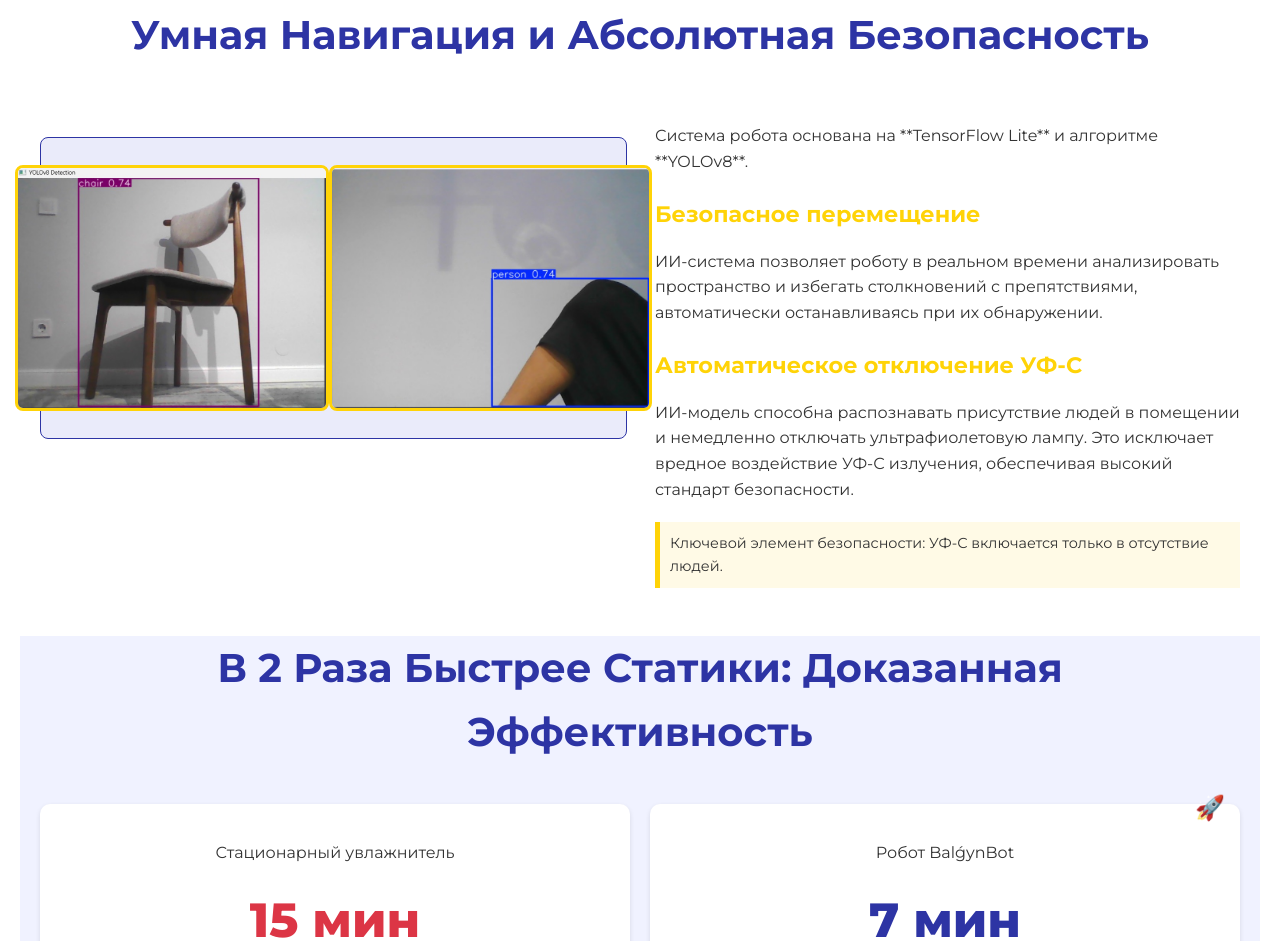
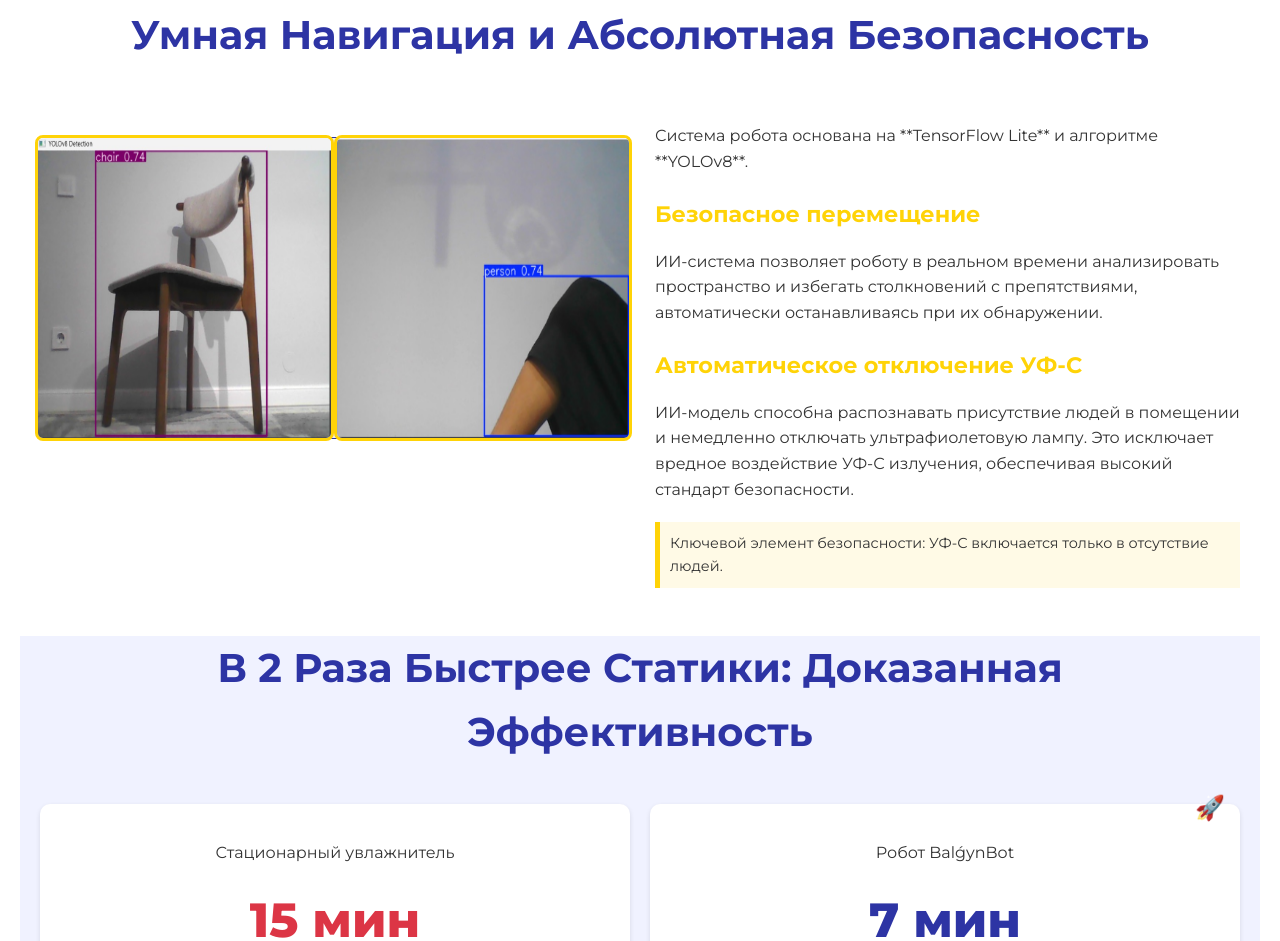
Before and after one commit to BalgynBot/Site, a plain HTML site: page index.html in a window 1280 px wide. Shown: the part 1718-2659 px from the top of the page. Drawn offline with Linux system fonts and the light colour scheme.

Commit message:
Update index.html

```diff
--- a/index.html
+++ b/index.html
@@ -73,7 +73,7 @@
          color: var(--white);
          padding: 100px 0 60px 0;
          text-align: center;
-         clip-path: polygon(0 0, 100% 0, 100% 90%, 0 100%);
+         /* ИСПРАВЛЕНИЕ: УБРАН clip-path для ровного фона */
       }
 
       #hero h1 {
@@ -352,59 +352,48 @@
 
          /* НОВЫЕ СТИЛИ ДЛЯ РАБОТЫ С НЕСКОЛЬКИМИ ИЗОБРАЖЕНИЯМИ */
          .image-gallery-mobile-scroll {
-            display: flex;
-            /* Делаем их строкой */
-            gap: 10px;
-            /* Добавляем небольшой отступ между изображениями */
-            overflow-x: auto;
-            /* Разрешаем горизонтальную прокрутку */
-            padding-bottom: 5px;
-            /* Небольшой отступ, чтобы не обрезался скроллбар */
-            width: 100%;
-            /* Занимаем всю ширину */
-            justify-content: flex-start;
-            /* Начинаем слева */
+            display: flex; /* Делаем их строкой */
+            gap: 10px; /* Добавляем небольшой отступ между изображениями */
+            overflow-x: auto; /* Разрешаем горизонтальную прокрутку */
+            padding-bottom: 5px; /* Небольшой отступ, чтобы не обрезался скроллбар */
+            width: 100%; /* Занимаем всю ширину */
+            justify-content: flex-start; /* Начинаем слева */
          }
 
          /* Изображения внутри галереи */
          .image-gallery-mobile-scroll img {
-            min-width: 80%;
-            /* Каждое изображение занимает 80% ширины, чтобы можно было скроллить */
+            min-width: 80%; /* Каждое изображение занимает 80% ширины, чтобы можно было скроллить */
             height: auto;
          }
 
          /* Скрываем второе и последующие изображения, если не нужен скролл */
          .hide-on-mobile {
-            display: none !important;
+             display: none !important;
          }
 
-         /* Исправление: Одиночные изображения в плейсхолдере (например, AI block), чтобы они занимали всю ширину */
-         .image-placeholder-small img:not(.image-gallery-mobile-scroll img):not(.hide-on-mobile) {
-            max-width: 100% !important;
-            height: 100% !important;
-            object-fit: contain;
-            /* Важно: переопределяем инлайн-стили, которые могли быть слишком ограничительными */
+         /* Для одиночных изображений в плейсхолдере, чтобы они занимали всю ширину */
+         .image-placeholder-small > img:not(.image-gallery-mobile-scroll img):not(.hide-on-mobile) {
+             /* Указываем родителю, что он должен быть flex-контейнером, если внутри только 1 картинка, чтобы она центрировалась */
+             width: 100% !important;
+             height: 100% !important;
+             object-fit: contain;
          }
       }
 
       /* Стили для экранов более 768px (Ноутбуки) */
       @media (min-width: 769px) {
-
          /* Галереи на ноутбуках: возвращаем flex-контейнеры к нормальному поведению */
          .image-gallery-mobile-scroll {
-            display: flex;
-            overflow-x: visible;
+             display: flex;
+             overflow-x: visible;
          }
-
          /* Изображения внутри галереи */
          .image-gallery-mobile-scroll img {
-            min-width: auto;
-            /* Отменяем 80% ширины */
+            min-width: auto; /* Отменяем 80% ширины */
          }
-
+         /* Показываем скрытые на мобильном изображения */
          .hide-on-mobile {
             display: block !important;
-            /* Показываем скрытые на мобильном изображения */
          }
       }
    </style>
@@ -474,13 +463,12 @@
       <h2>Умная Навигация и Абсолютная Безопасность</h2>
       <div class="ai-blocks">
          <div class="ai-image">
-            <div class="image-placeholder-small"
-               style="height: 300px; display: flex; justify-content: center; align-items: center;">
+            <div class="image-placeholder-small image-gallery-mobile-scroll" style="height: 300px;">
                <img src="WhatsApp Image 2025-09-16 at 22.41.18.jpeg" alt="Робот в движении"
-                  style="max-width:80%;height:80%;border-radius:8px;border:3px solid var(--accent-color);">
+                  style="max-width:50%;height:100%;border-radius:8px;border:3px solid var(--accent-color);">
 
-               <img class="hide-on-mobile" src="WhatsApp Image 2025-09-16 at 22.27.39.jpeg" alt="Детали робота"
-                  style="max-width:80%;height:80%;border-radius:8px;border:3px solid var(--accent-color);">
+               <img src="WhatsApp Image 2025-09-16 at 22.27.39.jpeg" alt="Детали робота"
+                  style="max-width:50%;height:100%;border-radius:8px;border:3px solid var(--accent-color);">
             </div>
          </div>
          <div class="ai-content">
```
